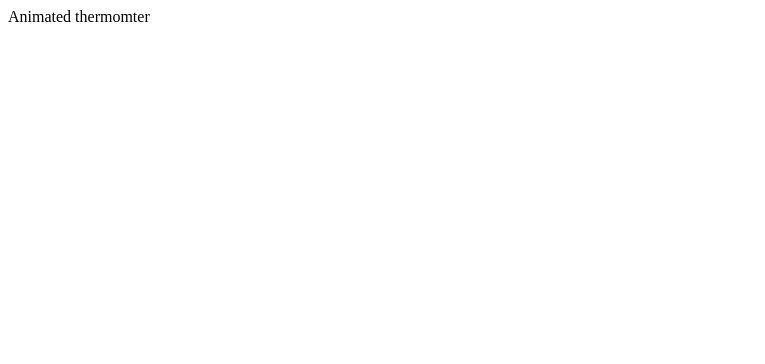
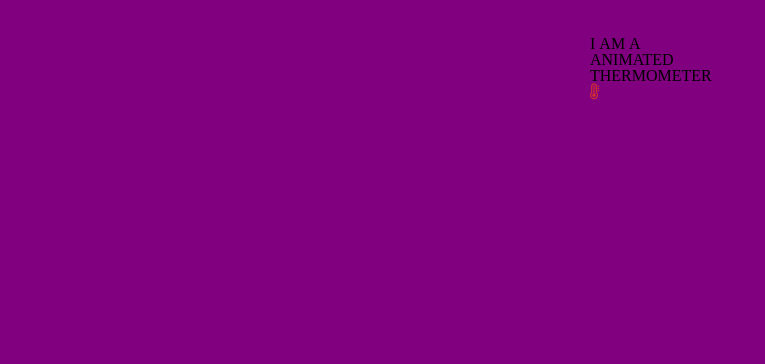
Before and after one commit to Ishrat06Qureshi/Animated-Thermometer, a plain HTML site: page index.html in a window 1280 px wide. Shown: the whole page, without its empty margins (0-765 px from the left). Drawn offline with Linux system fonts and the light colour scheme.

Commit message:
animation functionality and styling

```diff
--- a/index.html
+++ b/index.html
@@ -1,10 +1,18 @@
 <!DOCTYPE html>
 <html>
-    <head>
-     <link rel="stylesheet" href="./sass/main.css"/>
-    </head>
-    <body>
-        <div> Animated thermomter</div>
-        <script src="script.js"></script>
-    </body>
+	<head>
+		<link rel="stylesheet" href="./sass/main.css" />
+		<link
+			rel="stylesheet"
+			href="https://cdnjs.cloudflare.com/ajax/libs/font-awesome/4.7.0/css/font-awesome.min.css"
+		/>
+	</head>
+	<body class="main-container">
+		<div>
+			<h5 class="fa">
+				I AM A ANIMATED THERMOMETER <span id="thermomter-id"></span>
+			</h5>
+		</div>
+		<script src="script.js"></script>
+	</body>
 </html>
--- a/sass/main.scss
+++ b/sass/main.scss
@@ -1,3 +1,14 @@
-h1{
-    color: red;
+.main-container {
+	display: flex;
+	justify-content: center;
+	align-content: center;
+	background-color: purple;
 }
+.main-heading {
+	color: white;
+	font-weight: bolder;
+}
+.fa {
+	height: 300px;
+	width: 100px;
+}
--- a/script.js
+++ b/script.js
@@ -0,0 +1,32 @@
+const reference = document.getElementById('thermomter-id');
+reference.innerHTML = '&#xf2cb';
+reference.style.color = 'white';
+const data = [
+	{
+		innerHtml: '&#xf2ca',
+		timing: 1000,
+	},
+	{
+		innerHtml: '&#xf2c9',
+		timing: 2000,
+	},
+	{
+		innerHtml: '&#xf2c8',
+		timing: 3000,
+	},
+	{
+		innerHtml: '&#xf2c7',
+		timing: 4000,
+		className: '#d63031',
+	},
+];
+const runTimeOut = () => {
+	data.map(({ innerHtml, timing, className }) => {
+		setTimeout(() => {
+			reference.innerHTML = innerHtml;
+			reference.style.color = className || '#f8b627';
+		}, timing);
+	});
+};
+runTimeOut();
+setInterval(runTimeOut, 5000);
```
Also changed, not shown: sass/main.css, 1 other file.
